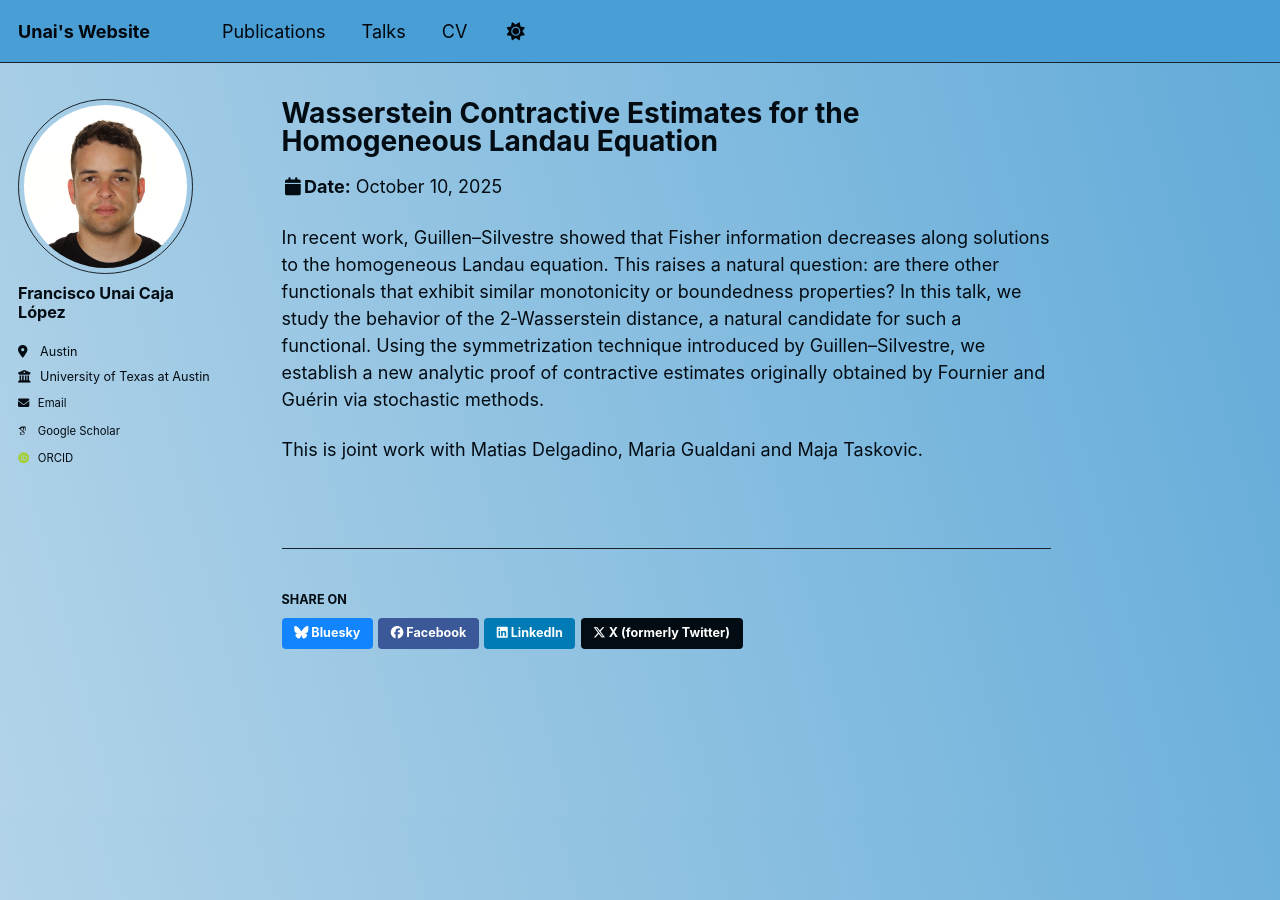
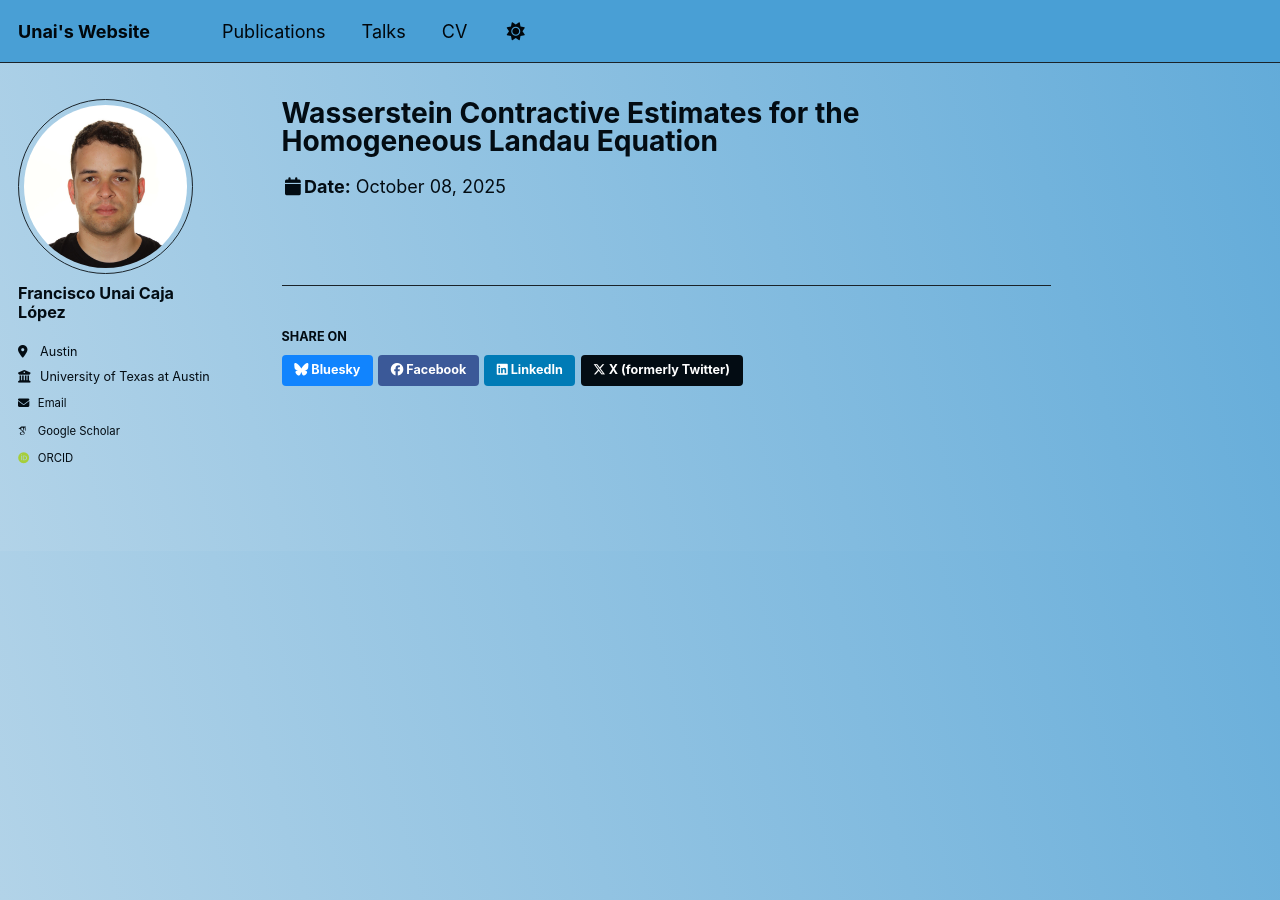
Before and after one commit to UnaiCaja/UnaiCaja.github.io, a Jekyll site: the page built from _talks/2025-10-10.md, in a window 1280 px wide. Built offline with Jekyll 4.4.1, drawn with Linux system fonts in a browser that asks for light colours; some web fonts are replaced.

Commit message:
cambios pdf

```diff
--- a/_talks/2025-10-10.md
+++ b/_talks/2025-10-10.md
@@ -3,13 +3,9 @@
 collection: talks
 type: "Talk"
 permalink: "1"
-venue: "Michigan State University (MSU)"
-date: 2025-10-10
+venue: "Analysis and PDE seminar"
+date: 2025-10-08
 location: "Michigan State University (MSU)"
-slidesurl: 'http://unaicaja.github.io/files/Surface_discretization.pdf'
+slidesurl: 'http://unaicaja.github.io/files/talks/2025-MSU.pdf'
 ponerslidesurl: 'javascript:void(0)'
 ---
-
-In recent work, Guillen–Silvestre showed that Fisher information decreases along solutions to the homogeneous Landau equation. This raises a natural question: are there other functionals that exhibit similar monotonicity or boundedness properties? In this talk, we study the behavior of the 2‑Wasserstein distance, a natural candidate for such a functional. Using the symmetrization technique introduced by Guillen–Silvestre, we establish a new analytic proof of contractive estimates originally obtained by Fournier and Guérin via stochastic methods.
-
-This is joint work with Matias Delgadino, Maria Gualdani and Maja Taskovic.
```
Also changed, not shown: _publications/2025-04-18-contractivity-of-wasserstein-distance-and-exponential-decay-for-the-Landau-equation-with-Maxwellian-molecules.md (+1 -1 lines), _publications/2025-06-10-surface-discretization-in-optical-aspheres-production.md (+1 -1 lines), files/bibtex1.bib (deleted, +0 -10 lines), 6 other files.
